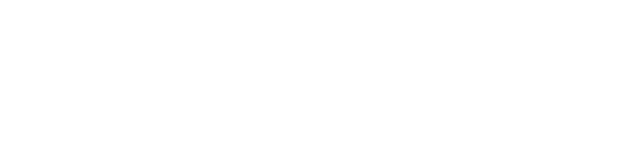
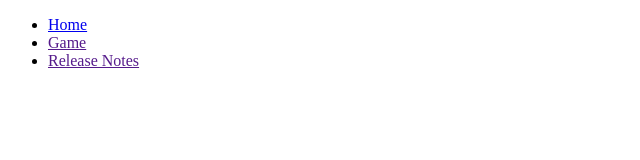
Before and after one commit to developer-macos/EmergencyVienna, a plain HTML site: page index.html in a window 1280 px wide. Shown: the whole page, without its empty margins (0-640 px from the left). Drawn offline with Linux system fonts and the light colour scheme.

Commit message:
Update index.html

```diff
--- a/index.html
+++ b/index.html
@@ -6,6 +6,12 @@
     <title>Emergency Vienna</title>
 </head>
 <body>
-
+    <header>
+        <ul>
+            <li><a href="index.html">Home</a></li>
+            <li><a href="">Game</a></li>
+            <li><a href="">Release Notes</a></li>
+        </ul>
+    </header>
 </body>
 </html>
```
